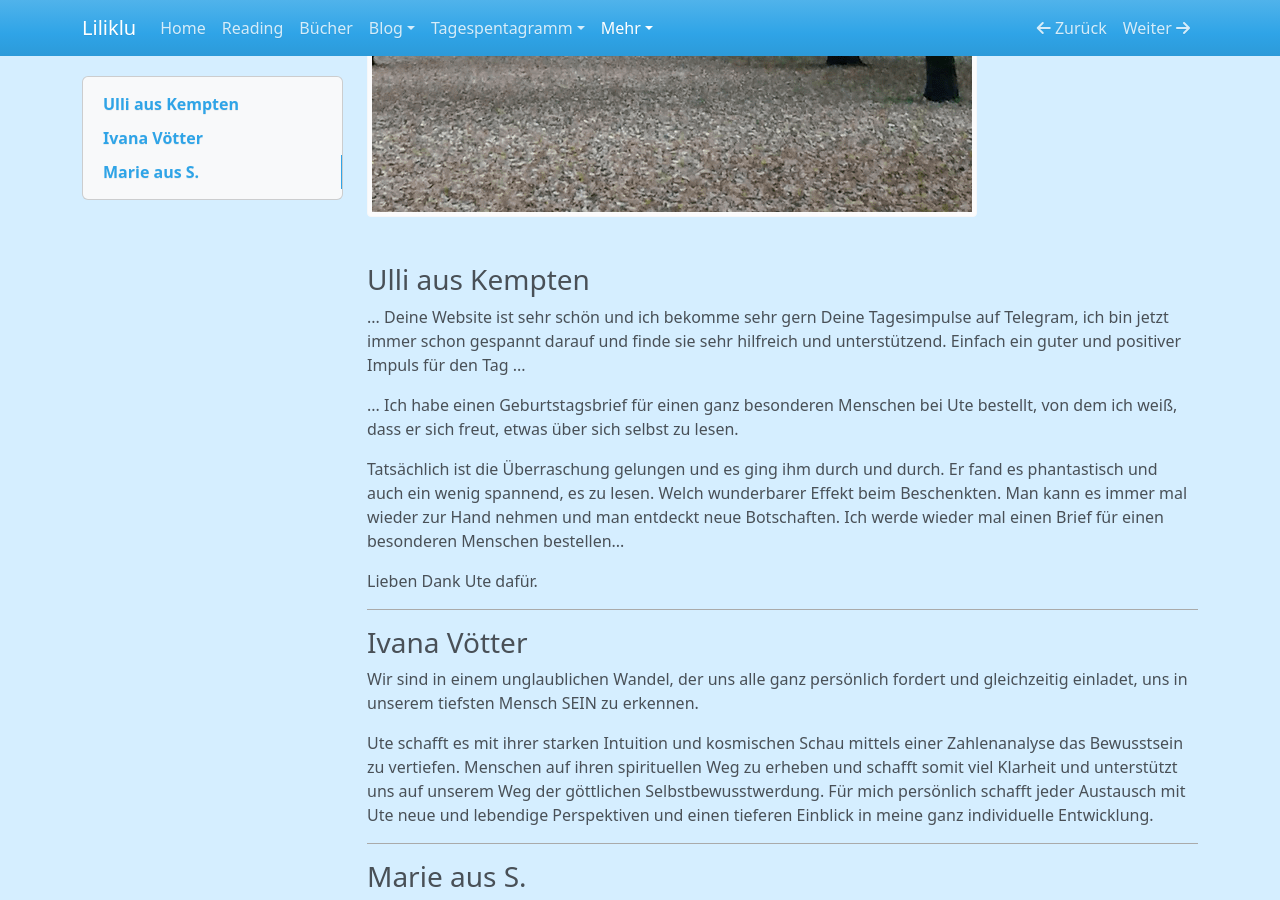
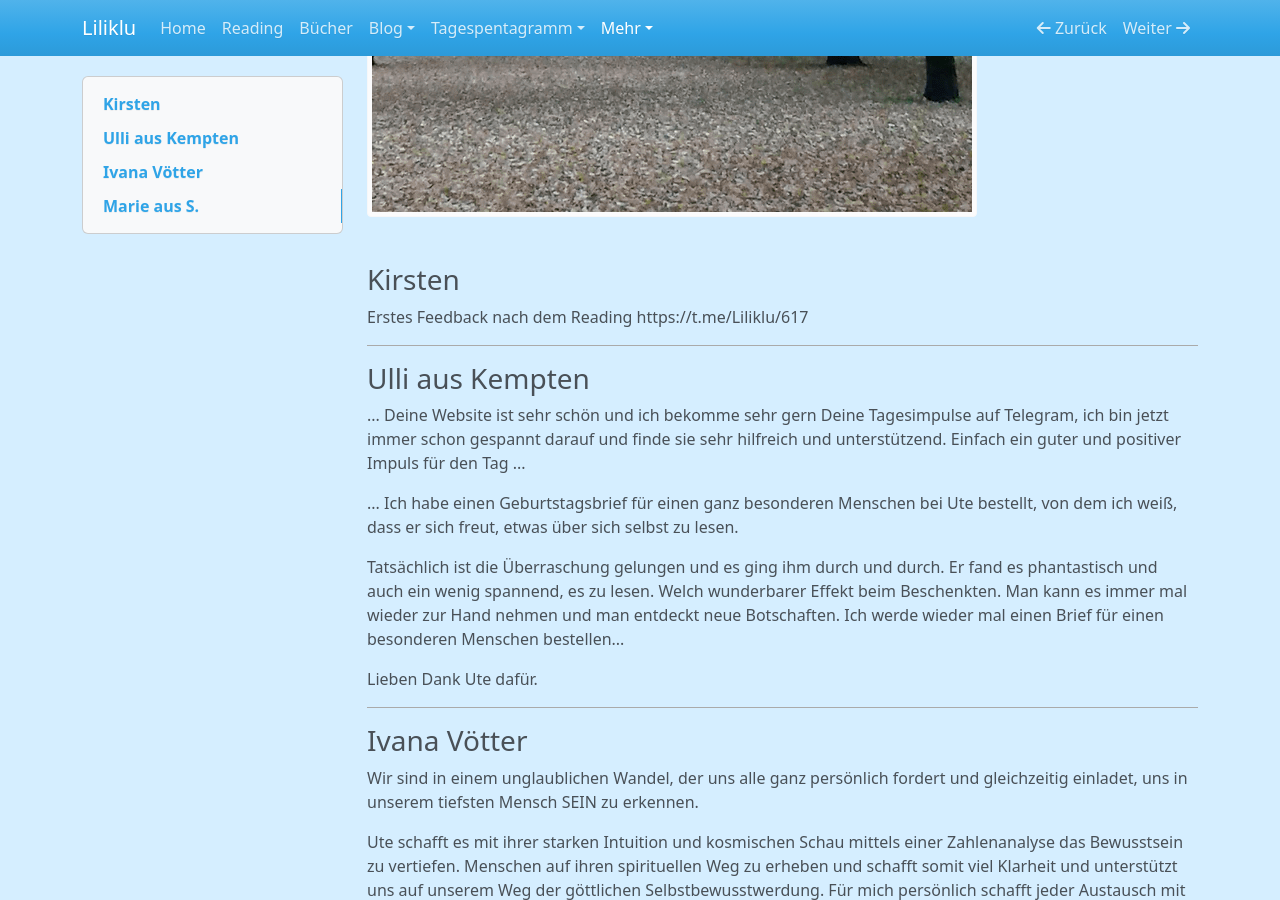
Before and after one commit to liliklu/liliklu.de, an MkDocs documentation site: the page built from docs/mehr/danke.md, in a window 1280 px wide and 900 px high, scrolled down 689 px. Built offline with MkDocs 1.6.1, drawn with Linux system fonts in a browser that asks for light colours; nearby versions of some CDN libraries.

Commit message:
Danke Kirsten

```diff
--- a/docs/mehr/danke.md
+++ b/docs/mehr/danke.md
@@ -3,6 +3,15 @@ title: Danke
 ---
 
 ![](../img/baum.png)
+
+### Kirsten
+
+Erstes Feedback nach dem Reading
+https://t.me/Liliklu/617
+
+
+---
+
 
 ### Ulli aus Kempten
 
```
